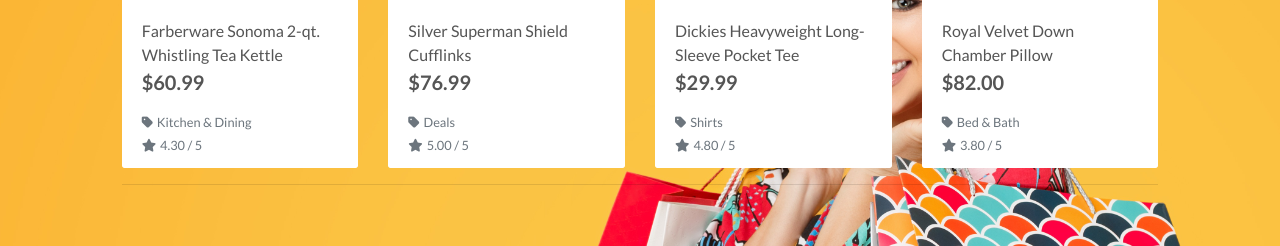
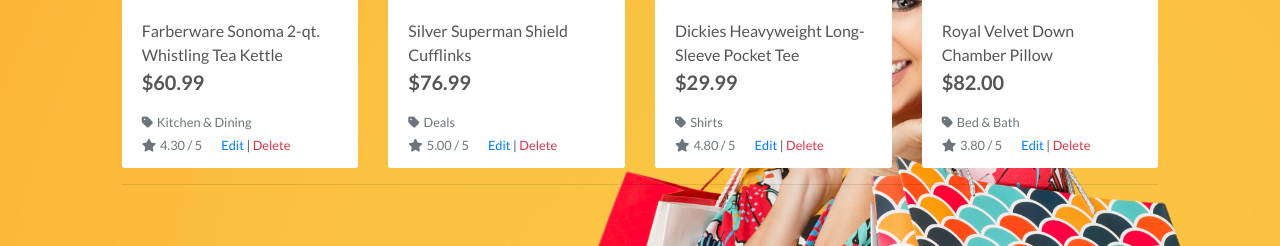
Before and after one commit to nickassafkirk/boutique_ado, a Django app: page /products/ in a window 1280 px wide. Shown: the part 2672-2918 px from the top of the page. Run offline with Django 3.2, Linux system fonts and the light colour scheme; the visitor is signed in with stand-in values (Sample User, id 1); data comes from the database, SQL or seed files in the repository; some libraries are stand-ins or nearby versions.

Commit message:
Add delet product functionality

```diff
--- a/products/templates/products/product_detail.html
+++ b/products/templates/products/product_detail.html
@@ -42,6 +42,12 @@
                         <small class="text-muted"><i class="fas fa-star mr-1"></i>{{ product.rating }} / 5</small>
                     {% else %}
                         <small class="text-muted">No Rating</small>
+                    {% endif %}
+                    {% if request.user.is_superuser %}
+                        <small class="ml-3">
+                            <a href="{% url 'edit_product' product.id %}">Edit</a> |
+                            <a class="text-danger" href="{% url 'delete_product' product.id %}">Delete</a>
+                        </small>
                     {% endif %}
                     <p class="mt-3">{{ product.description }}</p>
                     <form action="{% url 'add_to_bag' product.id %}" method="POST" class="form">
--- a/products/templates/products/products.html
+++ b/products/templates/products/products.html
@@ -83,6 +83,12 @@
                                             {% else %}
                                                 <small class="text-muted">No Rating</small>
                                             {% endif %}
+                                            {% if request.user.is_superuser %}
+                                            <small class="ml-3">
+                                                <a href="{% url 'edit_product' product.id %}">Edit</a> |
+                                                <a class="text-danger" href="{% url 'delete_product' product.id %}">Delete</a>
+                                            </small>
+                                            {% endif %}
                                         </div>
                                     </div>
                                 </div>
--- a/products/urls.py
+++ b/products/urls.py
@@ -5,5 +5,6 @@ urlpatterns = [
     path('', views.all_products, name='products'),
     path('<int:product_id>/', views.product_detail, name='product_detail'),
     path('add/', views.add_product, name='add_product'),
-    path('edit/<int:product_id>', views.edit_product, name='edit_product'),
+    path('edit/<int:product_id>/', views.edit_product, name='edit_product'),
+    path('delete/<int:product_id>/', views.delete_product, name='delete_product'),
 ]
--- a/products/views.py
+++ b/products/views.py
@@ -124,3 +124,10 @@ def edit_product(request, product_id):
     }
 
     return render(request, template, context)
+
+
+def delete_product(request, product_id):
+    product = get_object_or_404(Product, pk=product_id)
+    product.delete()
+    messages.success(request, 'Product deleted!')
+    return redirect(reverse('products'))
```
Also changed, not shown: media/homepage_background_cropped.jpeg (added).
